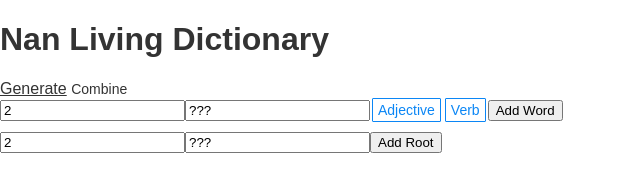
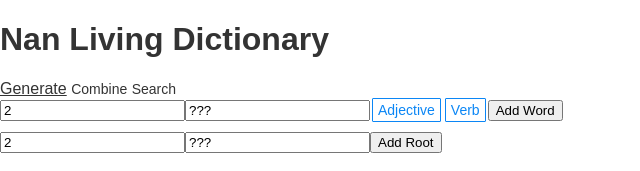
Before and after one commit to nuplex/nan-living-dictionary, a React (Create React App) app: page / in a window 1280 px wide. Shown: the top 171 px of the page, without its empty margins (0-640 px from the left). Built offline with nearby package versions, Linux system fonts and the light colour scheme.

Commit message:
add search function

```diff
--- a/package.json
+++ b/package.json
@@ -6,6 +6,7 @@
     "@testing-library/jest-dom": "^4.2.4",
     "@testing-library/react": "^9.5.0",
     "@testing-library/user-event": "^7.2.1",
+    "node-sass": "^4.14.1",
     "prop-types": "^15.7.2",
     "react": "^16.13.1",
     "react-dom": "^16.13.1",
--- a/src/App.js
+++ b/src/App.js
@@ -1,6 +1,6 @@
 import React from 'react';
 import Generator from './util/generator.js';
-import './App.css';
+import './App.scss';
 import Dictionary from "./util/dictionary";
 import RootGenerator from "./RootGenerator";
 import WORD_TYPES from "./word-types";
@@ -19,7 +19,8 @@ class App extends React.Component {
             dict: new Dictionary(),
             changingEnglishIndex: -1,
             changingEnglishValue: '',
-            currentTab: 0
+            currentTab: 0,
+            search: ''
         };
 
         this.add = this.add.bind(this);
@@ -31,6 +32,8 @@ class App extends React.Component {
         this.stopChangingEnglish = this.stopChangingEnglish.bind(this);
         this.onChangeDictionary = this.onChangeDictionary.bind(this);
         this.changeTab = this.changeTab.bind(this);
+        this.onSearch = this.onSearch.bind(this);
+        this.onLeaveSearch = this.onLeaveSearch.bind(this);
     }
 
     add() {
@@ -51,6 +54,11 @@ class App extends React.Component {
 
     changeTab(tab) {
         if(this.state.currentTab !== tab){
+
+            if (this.state.currentTab === 2) {
+                this.onLeaveSearch();
+            }
+
             this.setState({
                 currentTab: tab
             });
@@ -82,6 +90,18 @@ class App extends React.Component {
     onChangeSyllables(event) {
         this.setState({
             syllables: parseInt(event.target.value)
+        });
+    }
+
+    onLeaveSearch() {
+        this.setState({
+            search: ''
+        });
+    }
+
+    onSearch(event) {
+        this.setState({
+            search: event.target.value
         });
     }
 
@@ -125,12 +145,16 @@ class App extends React.Component {
         })
     }
 
-    renderDictionary() {
+    renderDictionary(search) {
         const {dict, changingEnglishIndex, changingEnglishValue} = this.state;
 
         return (
             <div className="dict-cont">
                 {dict.getWords().map((entry, i) => {
+                    if (search && !entry.word.includes(search) && !entry.english.includes(search)) {
+                       return null;
+                    }
+
                     let isRoot = entry.type === WORD_TYPES.ROOT;
                     let nanEntryClass = !isRoot ? 'nan-entry' : 'nan-entry__root';
 
@@ -205,8 +229,24 @@ class App extends React.Component {
         )
     }
 
+    renderSearch(){
+        const { search } = this.state;
+
+        return (
+            <div className="search">
+                <label htmlFor="search">
+                    <input name="search"
+                           type="text"
+                           onChange={this.onSearch}
+                           value={search}
+                    />
+                </label>
+            </div>
+        )
+    }
+
     render() {
-        const {currentTab, dict} = this.state;
+        const {currentTab, dict, search} = this.state;
         let tabActive = (tab) => tab === currentTab ? 'tab__active':'tab';
 
         return (
@@ -218,6 +258,9 @@ class App extends React.Component {
                     {` `}
                     <span className={tabActive(1)}
                           onClick={() => this.changeTab(1)}>Combine</span>
+                    {` `}
+                    <span className={tabActive(2)}
+                          onClick={() => this.changeTab(2)}>Search</span>
                 </div>
                 {currentTab === 0 &&
                     this.renderMainGenerator()
@@ -228,7 +271,10 @@ class App extends React.Component {
                         onChangeDictionary={this.onChangeDictionary}
                     />
                 }
-                {this.renderDictionary()}
+                {currentTab === 2 &&
+                    this.renderSearch()
+                }
+                {this.renderDictionary(search === '' ? null : search)}
             </div>
         );
     }
--- a/src/RootCombiner.js
+++ b/src/RootCombiner.js
@@ -1,7 +1,7 @@
 import React from 'react';
 import PropTypes from 'prop-types';
 import Generator from './util/generator.js';
-import './root-combiner.css';
+import './root-combiner.scss';
 import Dictionary from "./util/dictionary";
 
 class RootCombiner extends React.Component{
--- a/src/RootGenerator.js
+++ b/src/RootGenerator.js
@@ -1,7 +1,7 @@
 import React from 'react';
 import PropTypes from 'prop-types';
 import Generator from './util/generator.js';
-import './App.css';
+import './App.scss';
 import Dictionary from "./util/dictionary";
 
 class RootGenerator extends React.Component{
```
Also changed, not shown: src/App.scss (renamed from src/App.css), src/root-combiner.scss (renamed from src/root-combiner.css), 2 other files (tests, documents, lock files or other folders).
